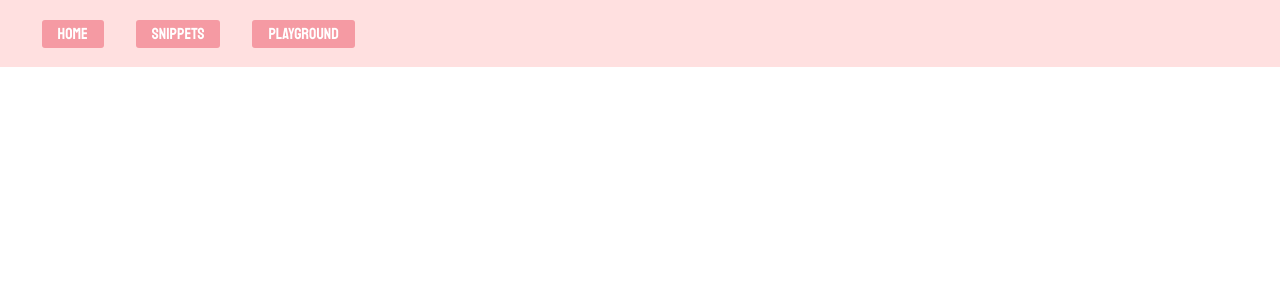
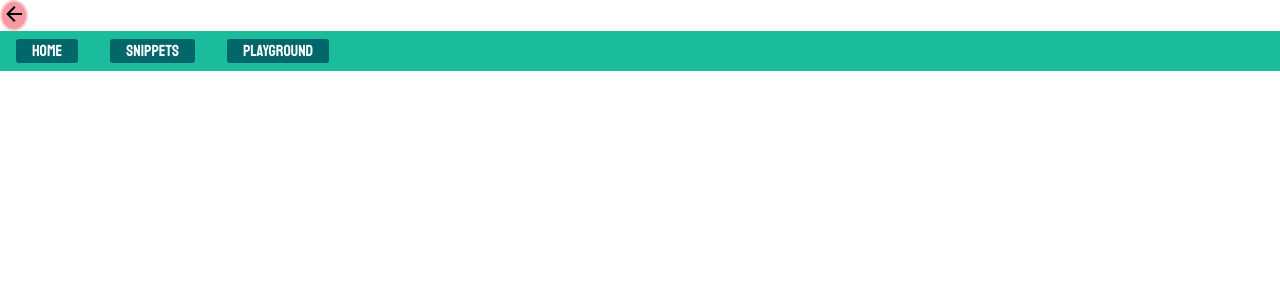
Before and after one commit to heyitsmeharv/react-playground, a React (Create React App) app: page /snippets/react-notifications in a window 1280 px wide. Shown: the top 300 px of the page. Built offline with nearby package versions, Linux system fonts and the light colour scheme.

Commit message:
WIP navbar

```diff
--- a/package.json
+++ b/package.json
@@ -3,6 +3,8 @@
   "version": "0.1.0",
   "private": true,
   "dependencies": {
+    "@mdi/js": "^3.6.95",
+    "@mdi/react": "^1.1.1",
     "react": "^16.7.0",
     "react-dom": "^16.7.0",
     "react-icons": "^3.3.0",
--- a/src/components/App.js
+++ b/src/components/App.js
@@ -3,9 +3,11 @@ import '../resources/styles/reset.css';
 import React, { Component } from 'react';
 import { BrowserRouter as Router, Route, Switch } from 'react-router-dom';
 import { TransitionGroup, CSSTransition } from 'react-transition-group';
-
+import Icon from '@mdi/react'
+import { mdiArrowLeft } from '@mdi/js'
 import { AppWrap } from './Wrapper';
 import TopNavBar from './TopNavBar';
+import { CollapseButton } from './Button';
 import HomePage from '../pages/Home';
 import Playground from '../pages/Playground';
 // import AboutReact from '../pages/routes/AboutReact';
@@ -14,12 +16,34 @@ import Playground from '../pages/Playground';
 // import AboutNotifications from '../pages/routes/AboutNotifications';
 
 
-class App extends Component {
+class App extends React.Component {
+  constructor(props) {
+    super(props);
+    this.state = {
+      navBarOpen: true
+    };
+  }
+
+  handleOnNavBar = () => {
+    const { navBarOpen } = this.state;
+    this.setState({ navBarOpen: !navBarOpen });
+  }
+
+
   render() {
+    const { navBarOpen } = this.state;
     return (
       <Router>
         <AppWrap>
-          <TopNavBar/>
+          <CollapseButton>
+            <Icon path={mdiArrowLeft}
+              size={1}
+              color="black"
+            />
+          </CollapseButton>
+          {navBarOpen &&
+            <TopNavBar open={navBarOpen}/>
+          }
             <Route
               render={({ location }) => {
                 return (
--- a/src/components/Button.js
+++ b/src/components/Button.js
@@ -3,7 +3,7 @@ import colour from '../resources/styles/colours';
 import { NavLink } from 'react-router-dom';
 
 export const NavButton = styled(NavLink)`
-  background: ${colour.darkPink};
+  background: #01676b;
   color: white;
   border-radius: 3px;
   /* border: 2px solid ${colour.secondary}; */
@@ -13,8 +13,8 @@ export const NavButton = styled(NavLink)`
   align-items: center;
 
   :hover {
-    background: ${colour.white};
-    color: ${colour.darkPink}
+    background: black;
+    color: #21aa93;
   }
 
   ${props => props.menu && css`
@@ -62,4 +62,18 @@ export const NotificationButton = styled.button`
   }
 `;
 
+export const CollapseButton = styled.button`
+  background: ${colour.darkPink};
+  color: white;
+  border-radius: 50%;
+  border: 2px solid ${colour.secondary};
+  text-decoration: none!important;
+  align-items: center;
+
+  :hover {
+    background: ${colour.white};
+    color: ${colour.darkPink}
+  }
+`;
+
 export default NavButton;
--- a/src/components/TopNavBar.js
+++ b/src/components/TopNavBar.js
@@ -4,8 +4,9 @@ import { NavButton } from './Button';
 import colour from '../resources/styles/colours';
 
 const TopNavBarStyle = styled.section`
-  padding: 2%;
-  background: ${colour.pink};
+  // background: ${colour.pink};
+  background-color: #1abc9c;
+  display: flex;
 `;
 
 const TopNavBar = () => {
--- a/src/pages/Home.js
+++ b/src/pages/Home.js
@@ -18,7 +18,7 @@ const HomePageAnimation = styled(Page)`
 
 const BackgroundOne = styled.div`
   // background-image: url(${image});
-  background: black url(${image}) no-repeat 0px 45px;
+  background: black url(${image}) no-repeat 0px 0px;
   background-size: cover;
   background-attachment: fixed;
   height: 100vh;
```
Also changed, not shown: 1 other file (tests, documents, lock files or other folders).
